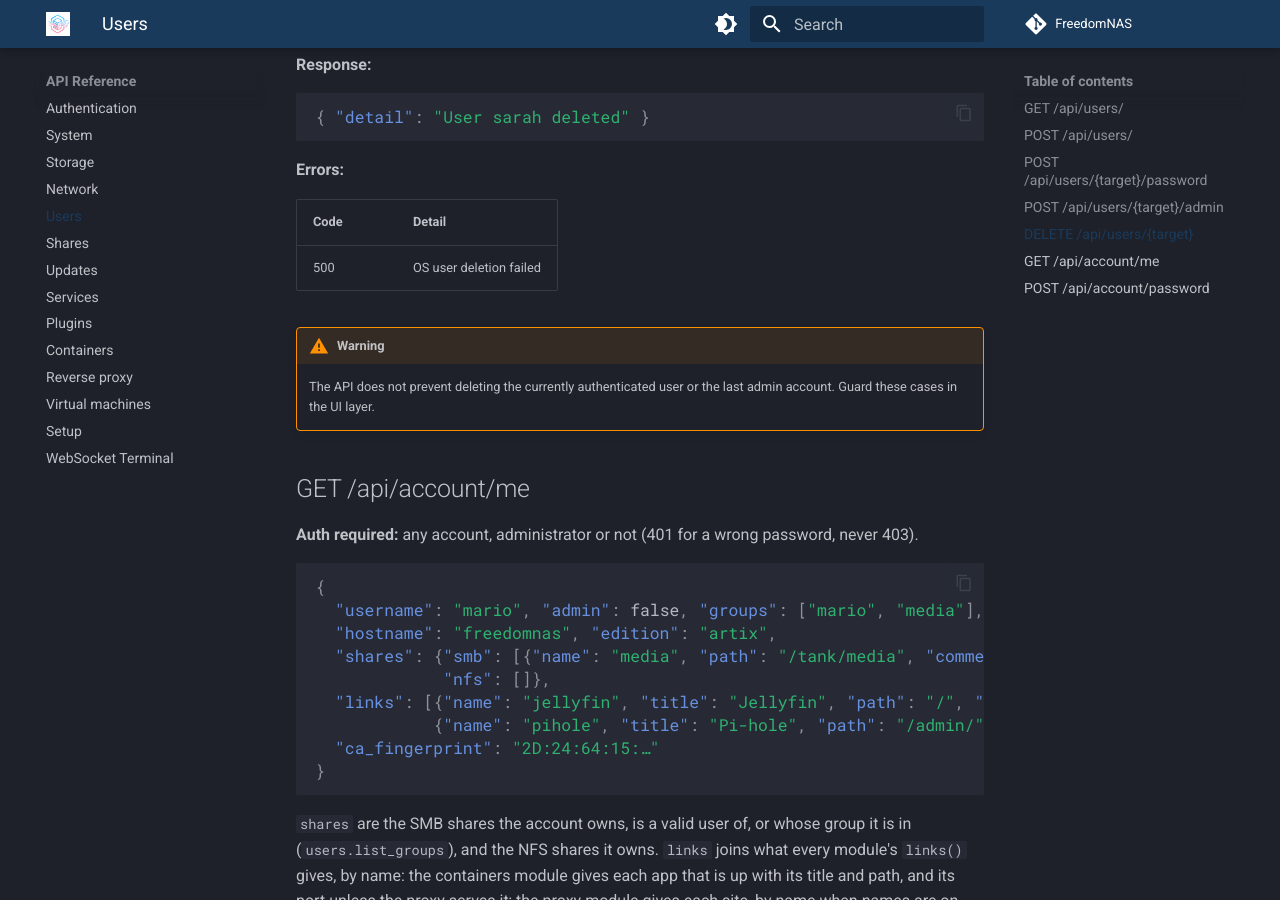
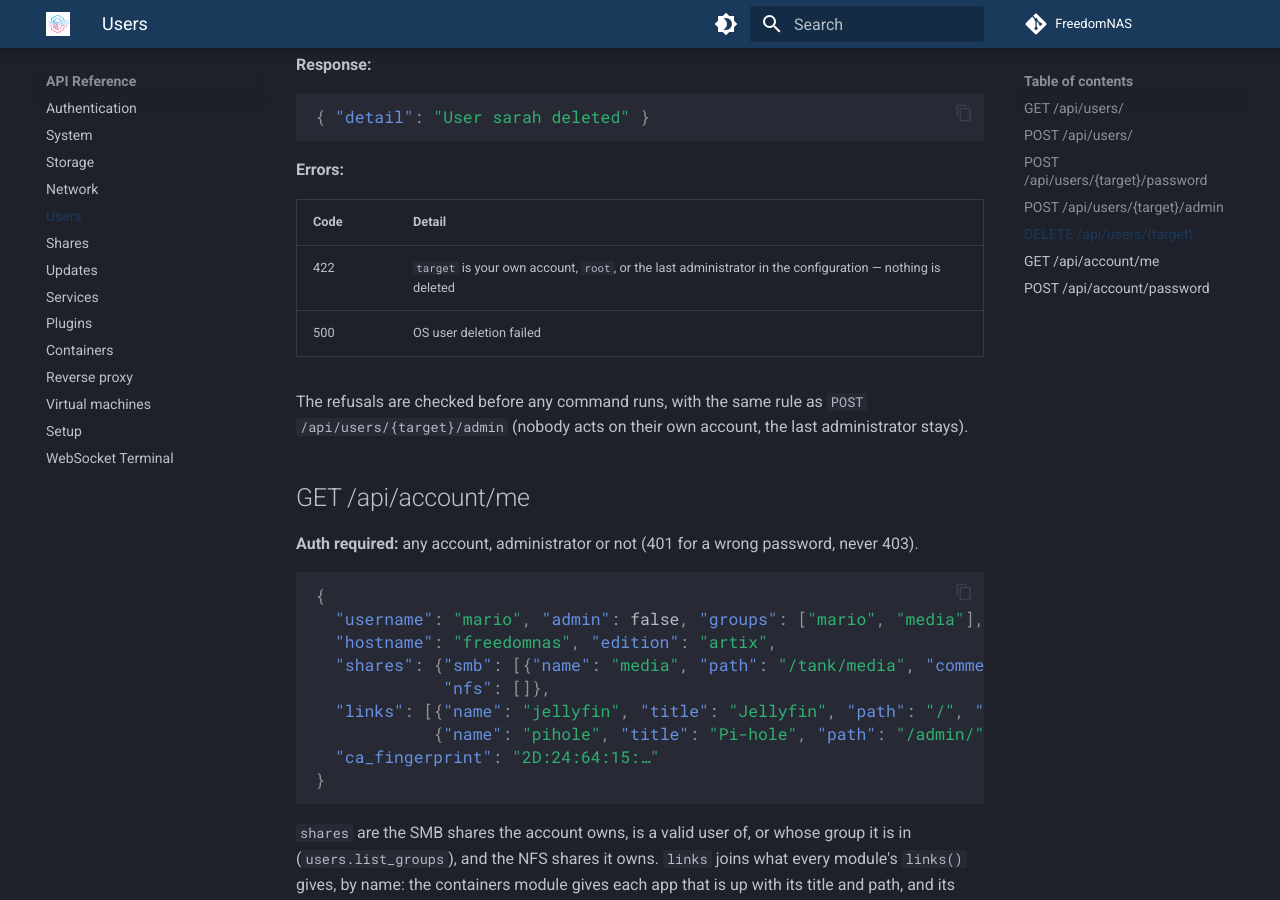
Before and after one commit to FreedomNAS/freedomnas-docs, an MkDocs documentation site: the page built from docs/api/users.md, in a window 1280 px wide and 900 px high, scrolled down 3568 px. Built offline with MkDocs 1.6.1 and Material for MkDocs 9.7.7, drawn with Linux system fonts in a browser that asks for light colours.

Commit message:
W1: Document the refused account deletions

```diff
--- a/docs/api/users.md
+++ b/docs/api/users.md
@@ -159,11 +159,12 @@ Delete an OS user and remove from `config.yaml`.
 
 | Code | Detail |
 |------|--------|
+| 422 | `target` is your own account, `root`, or the last administrator in the configuration — nothing is deleted |
 | 500 | OS user deletion failed |
 
-!!! warning
-    The API does not prevent deleting the currently authenticated user or
-    the last admin account. Guard these cases in the UI layer.
+The refusals are checked before any command runs, with the same rule as
+`POST /api/users/{target}/admin` (nobody acts on their own account, the last
+administrator stays).
 
 ## GET /api/account/me
 
```
Also changed, not shown: docs/user-guide/users.md (+4 -0 lines).
